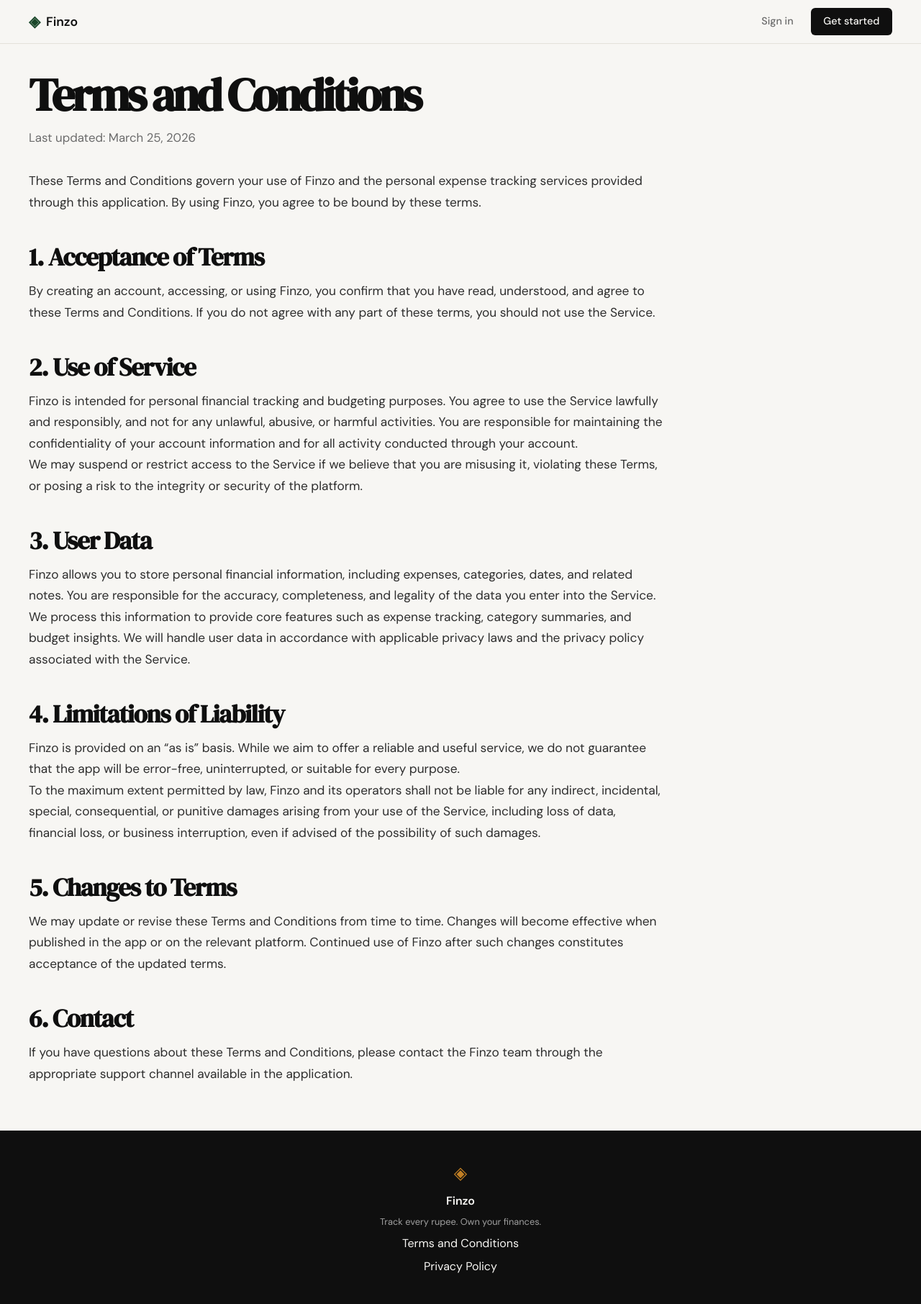
After one commit to RiteshRG/finzo-expense-tracker, a FastAPI app: template templates/terms.html in a window 1280 px wide. The commit adds this page. Shown: the whole page at 72% size. Run offline with FastAPI, Linux system fonts and the light colour scheme; the template is opened without the code that fills it, so the values that code supplies are empty.

Commit message:
landing: add terms and conditions page and route

```diff
--- a/app.py
+++ b/app.py
@@ -25,6 +25,11 @@ def register(request: Request):
 @app.get("/login", name="login")
 def login(request: Request):
     return templates.TemplateResponse(request=request, name="login.html", context={})
+
+
+@app.get("/terms", name="terms")
+def terms(request: Request):
+    return templates.TemplateResponse(request=request, name="terms.html", context={})
 
 
 # ------------------------------------------------------------------ #
--- a/file.txt
+++ b/file.txt
@@ -10,7 +10,7 @@ Do not modify anything else on the page.
 
 git commit -m "landing: add terms and privacy links to footer”
 
-Create a "Terms and Conditions" page for Spendly.
+Create a "Terms and Conditions" page for Finzo.
 
 1. Add a new route in [@app.py](http://app.py/):
 GET /terms → renders templates/terms.html
--- a/static/css/style.css
+++ b/static/css/style.css
@@ -508,6 +508,64 @@ a { color: inherit; text-decoration: none; }
 }
 
 /* ------------------------------------------------------------------ */
+/* Terms page                                                          */
+/* ------------------------------------------------------------------ */
+
+.terms-page {
+    padding: 2.5rem 2rem 4rem;
+    background: var(--paper);
+}
+
+.terms-inner {
+    max-width: 1200px;
+    margin: 0 auto;
+}
+
+.terms-title {
+    font-family: var(--font-display);
+    font-size: clamp(3rem, 5vw, 5.6rem);
+    line-height: 0.96;
+    letter-spacing: -0.06em;
+    color: var(--ink);
+    margin: 0 0 1rem;
+}
+
+.terms-meta {
+    font-size: 1.05rem;
+    color: var(--ink-muted);
+    margin-bottom: 2rem;
+}
+
+.terms-content {
+    max-width: 1200px;
+}
+
+.terms-content > p,
+.terms-content section p {
+    color: var(--ink-soft);
+    font-size: 1.08rem;
+    line-height: 1.7;
+    max-width: 75ch;
+}
+
+.terms-content section {
+    margin-top: 2.6rem;
+}
+
+.terms-content h2 {
+    font-family: var(--font-display);
+    font-size: clamp(2rem, 2.7vw, 2.8rem);
+    line-height: 1.15;
+    color: var(--ink);
+    margin: 0 0 0.8rem;
+    letter-spacing: -0.03em;
+}
+
+.terms-intro {
+    margin-bottom: 0.75rem;
+}
+
+/* ------------------------------------------------------------------ */
 /* Responsive                                                          */
 /* ------------------------------------------------------------------ */
 
@@ -522,9 +580,18 @@ a { color: inherit; text-decoration: none; }
     .hero-visual { display: none; }
 
     .features-inner { grid-template-columns: 1fr; }
+
+    .terms-page { padding: 3rem 1.25rem 2.5rem; }
 }
 
 @media (max-width: 600px) {
     .nav-links a:not(.nav-cta) { display: none; }
     .hero { padding: 3rem 1rem 2rem; }
+    .terms-page { padding: 2rem 1rem 2.5rem; }
+    .terms-inner,
+    .terms-content { max-width: 100%; }
+    .terms-title { font-size: 2.7rem; }
+    .terms-meta { font-size: 0.96rem; margin-bottom: 1.5rem; }
+    .terms-content > p,
+    .terms-content section p { font-size: 1rem; }
 }
--- a/templates/base.html
+++ b/templates/base.html
@@ -34,7 +34,7 @@
             <span class="brand-icon">◈</span>
             <span class="footer-name">Finzo</span>
             <p class="footer-copy">Track every rupee. Own your finances.</p>
-            <a href="#">Terms and Conditions</a>
+            <a href="/terms">Terms and Conditions</a>
             <a href="#">Privacy Policy</a>
         </div>
     </footer>
--- /dev/null
+++ b/templates/terms.html
@@ -0,0 +1,49 @@
+{% extends "base.html" %}
+
+{% block title %}Finzo — Terms and Conditions{% endblock %}
+
+{% block content %}
+<section class="terms-page">
+    <div class="terms-inner">
+        <h1 class="terms-title">Terms and Conditions</h1>
+        <p class="terms-meta">Last updated: March 25, 2026</p>
+
+        <article class="terms-content">
+            <p class="terms-intro">These Terms and Conditions govern your use of Finzo and the personal expense tracking services provided through this application. By using Finzo, you agree to be bound by these terms.</p>
+
+            <section>
+                <h2>1. Acceptance of Terms</h2>
+                <p>By creating an account, accessing, or using Finzo, you confirm that you have read, understood, and agree to these Terms and Conditions. If you do not agree with any part of these terms, you should not use the Service.</p>
+            </section>
+
+            <section>
+                <h2>2. Use of Service</h2>
+                <p>Finzo is intended for personal financial tracking and budgeting purposes. You agree to use the Service lawfully and responsibly, and not for any unlawful, abusive, or harmful activities. You are responsible for maintaining the confidentiality of your account information and for all activity conducted through your account.</p>
+                <p>We may suspend or restrict access to the Service if we believe that you are misusing it, violating these Terms, or posing a risk to the integrity or security of the platform.</p>
+            </section>
+
+            <section>
+                <h2>3. User Data</h2>
+                <p>Finzo allows you to store personal financial information, including expenses, categories, dates, and related notes. You are responsible for the accuracy, completeness, and legality of the data you enter into the Service.</p>
+                <p>We process this information to provide core features such as expense tracking, category summaries, and budget insights. We will handle user data in accordance with applicable privacy laws and the privacy policy associated with the Service.</p>
+            </section>
+
+            <section>
+                <h2>4. Limitations of Liability</h2>
+                <p>Finzo is provided on an “as is” basis. While we aim to offer a reliable and useful service, we do not guarantee that the app will be error-free, uninterrupted, or suitable for every purpose.</p>
+                <p>To the maximum extent permitted by law, Finzo and its operators shall not be liable for any indirect, incidental, special, consequential, or punitive damages arising from your use of the Service, including loss of data, financial loss, or business interruption, even if advised of the possibility of such damages.</p>
+            </section>
+
+            <section>
+                <h2>5. Changes to Terms</h2>
+                <p>We may update or revise these Terms and Conditions from time to time. Changes will become effective when published in the app or on the relevant platform. Continued use of Finzo after such changes constitutes acceptance of the updated terms.</p>
+            </section>
+
+            <section>
+                <h2>6. Contact</h2>
+                <p>If you have questions about these Terms and Conditions, please contact the Finzo team through the appropriate support channel available in the application.</p>
+            </section>
+        </article>
+    </div>
+</section>
+{% endblock %}
```
